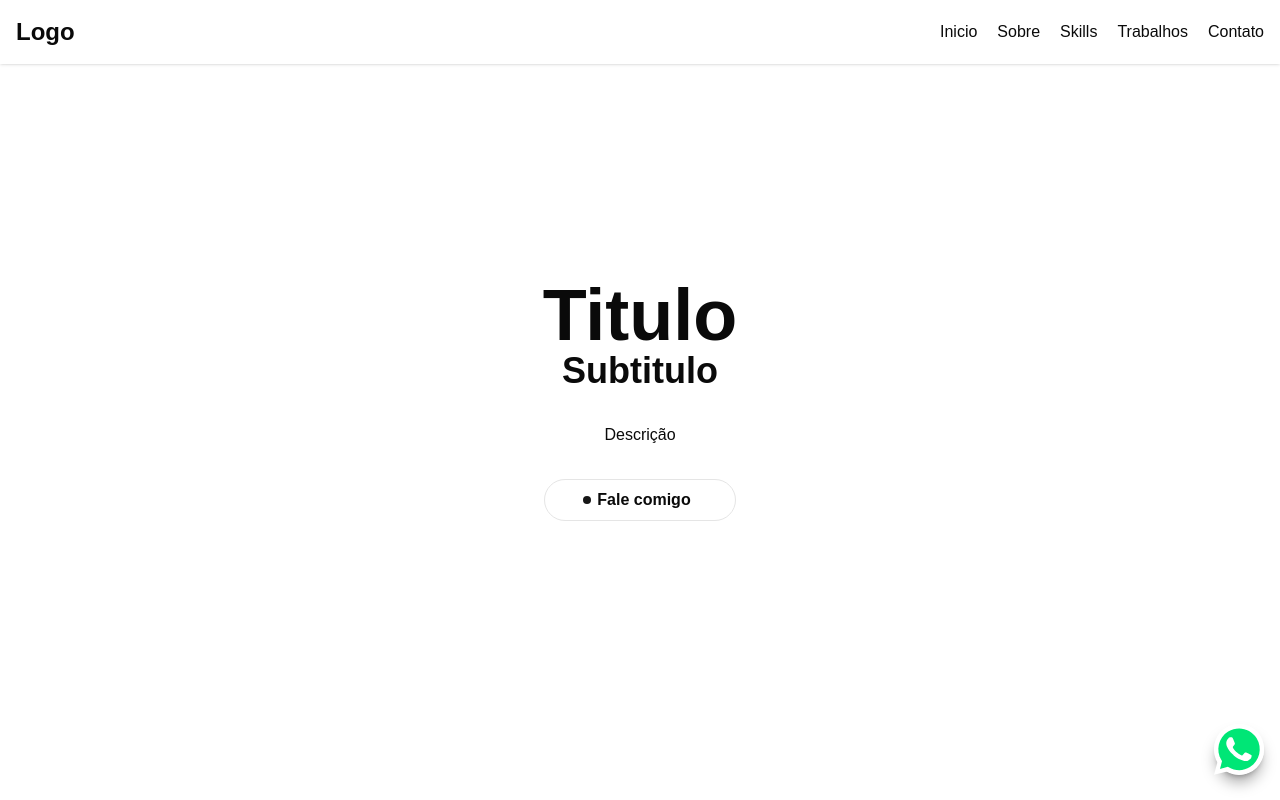
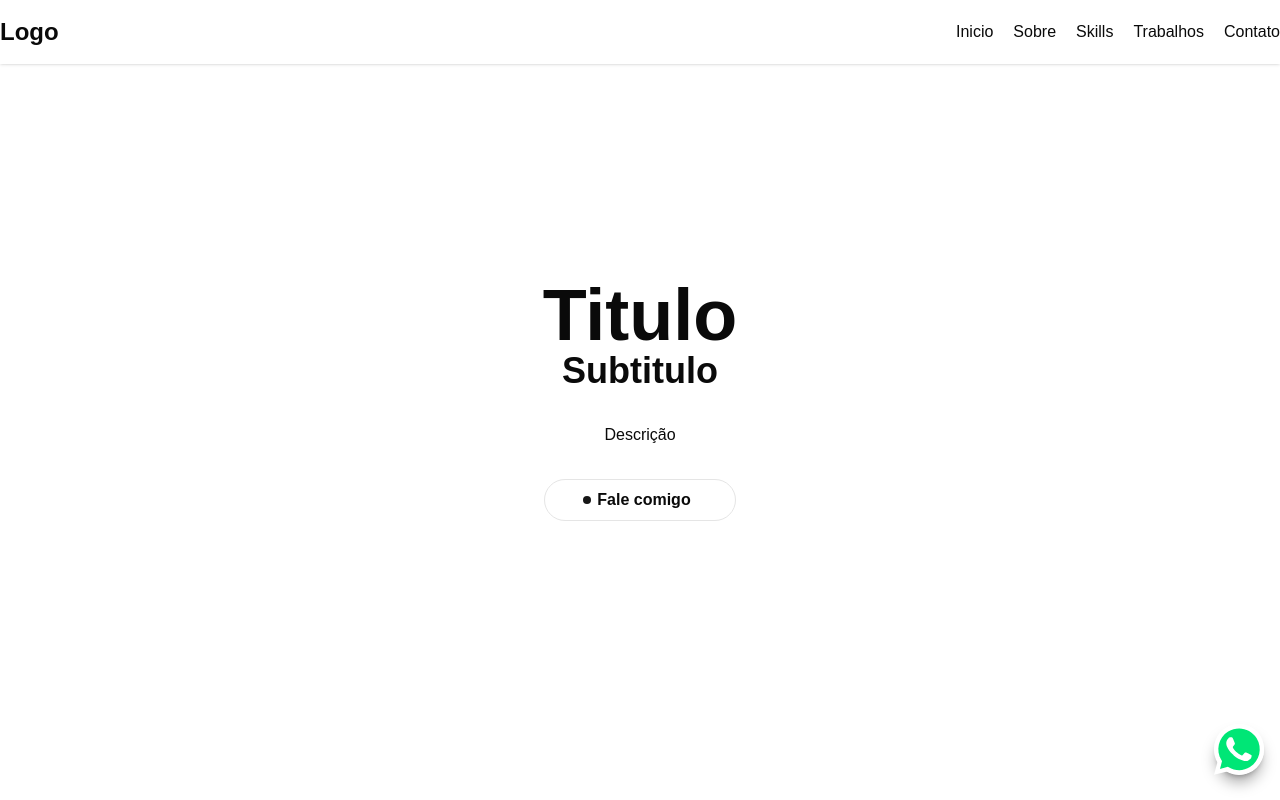
Before and after one commit to gabriellucasvh/template-portfolio, a Next.js app: page / in a window 1280 px wide. Shown: the top 800 px of the page. Built offline with nearby package versions, Linux system fonts and the light colour scheme; a web font is replaced by a local one.

Commit message:
Ajuste de espaçamentos

```diff
--- a/app/page.tsx
+++ b/app/page.tsx
@@ -20,8 +20,8 @@ export default function Home() {
         <Skills />
         <Trabalhos />
         <Contato />
+      </main>
         <Footer />
-      </main>
       <BotaoWhatsapp />
       <VoltarAoTopo />
     </div>
--- a/components/Sections/Inicio.tsx
+++ b/components/Sections/Inicio.tsx
@@ -19,7 +19,7 @@ const Inicio = () => {
 
       {/* Descrição */}
       <p
-        className="text-sm md:text-base max-w-md"
+        className="text-sm md:text-base max-w-xl"
       >
         Descrição
       </p>
--- a/components/ui/Header.tsx
+++ b/components/ui/Header.tsx
@@ -38,7 +38,7 @@ const HeaderProps = () => [
 const Header = () => {
     return (
         <header className="hidden lg:block fixed top-0 z-50 w-full bg-background shadow">
-            <nav className="max-w-screen-xl mx-auto px-4 flex items-center justify-between py-4">
+            <nav className="max-w-screen-xl mx-auto flex items-center justify-between py-4">
                 <h1 className="text-2xl font-bold">
                     <Link href="/" aria-label="Página inicial">
                         Logo
```
